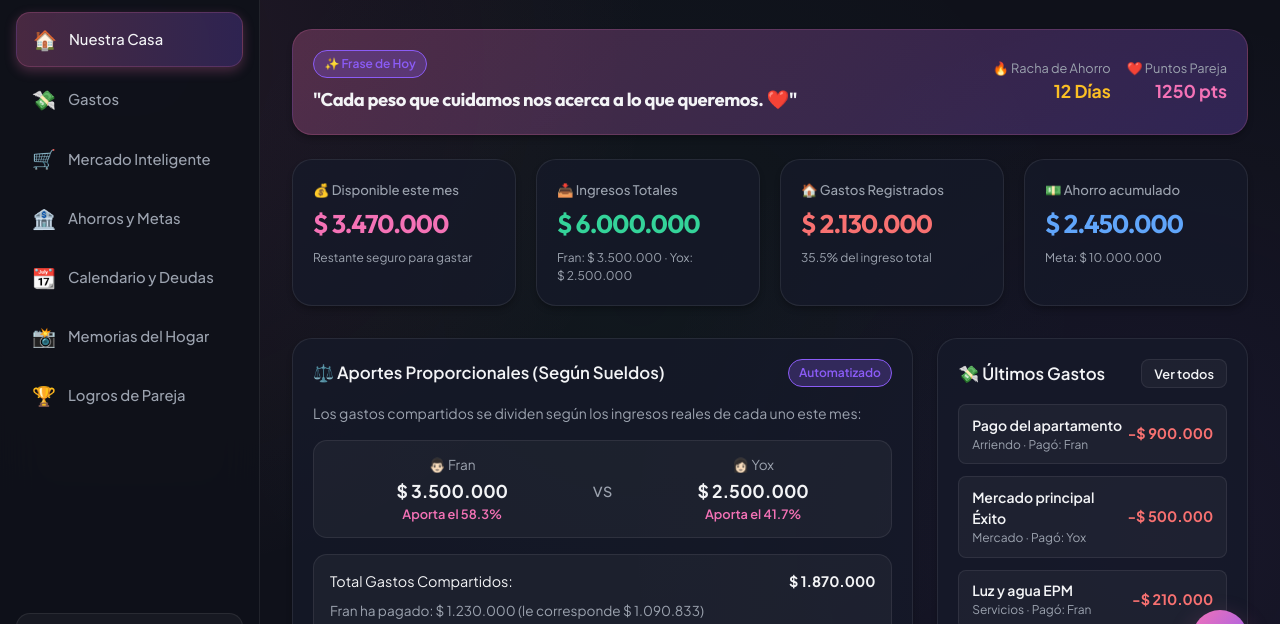
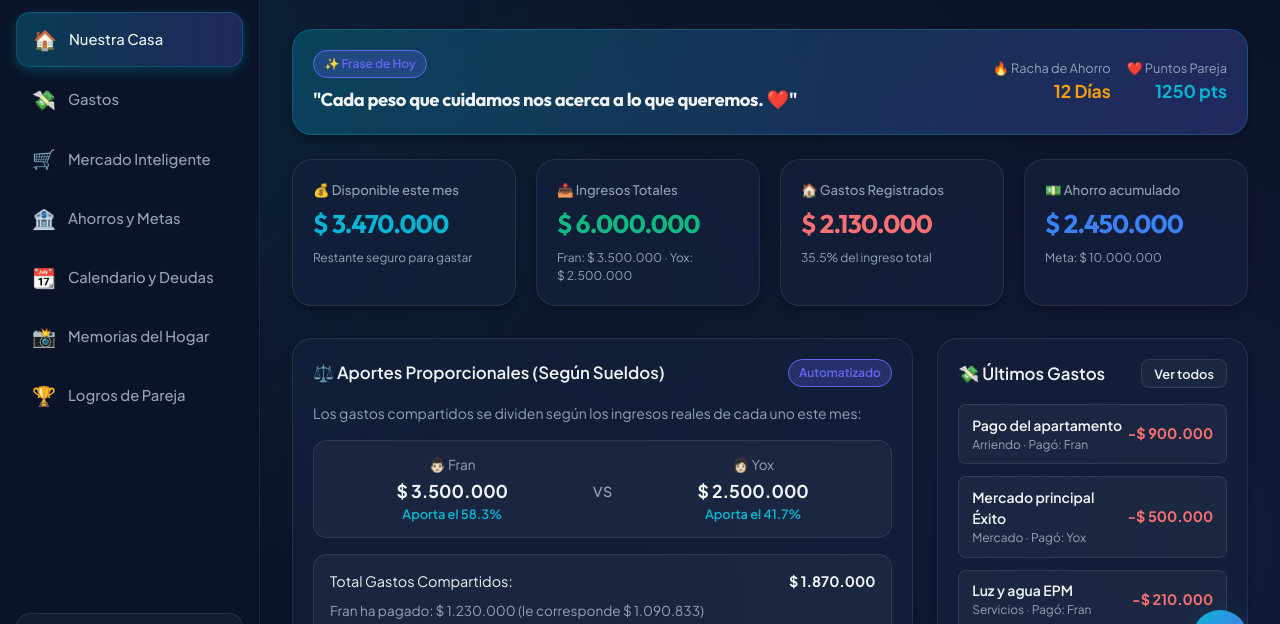
Before and after one commit to FranklinRonquillo/Household, a plain HTML site: page index.html in a window 1280 px wide. Shown: the part 102-726 px from the top of the page. Drawn offline with Linux system fonts and the light colour scheme.

Commit message:
style: update color palette to elegant unisex Electric Teal and Indigo Blue

```diff
--- a/css/dashboard.css
+++ b/css/dashboard.css
@@ -123,8 +123,8 @@
   border: 2px solid var(--bg-dark);
 }
 
-.avatar-a { background: linear-gradient(135deg, #ec4899, #f43f5e); margin-right: -8px; }
-.avatar-b { background: linear-gradient(135deg, #3b82f6, #6366f1); }
+.avatar-a { background: linear-gradient(135deg, #3b82f6, #1d4ed8); margin-right: -8px; }
+.avatar-b { background: linear-gradient(135deg, #06b6d4, #0d9488); }
 
 /* Main Content Area */
 .main-content {
--- a/css/main.css
+++ b/css/main.css
@@ -1,34 +1,34 @@
 /* ==========================================================================
-   HOUSEHOLD - Design System & Theme Variables
+   HOUSEHOLD - Design System & Theme Variables (Unisex Premium Palette)
    ========================================================================== */
 
 @import url('https://fonts.googleapis.com/css2?family=Outfit:wght@300;400;500;600;700;800&family=Plus+Jakarta+Sans:wght@400;500;600;700;800&display=swap');
 
 :root, [data-theme="dark"] {
-  /* Dark Mode Palette */
-  --bg-dark: #0f111a;
-  --bg-card: rgba(22, 26, 42, 0.75);
-  --bg-card-hover: rgba(30, 36, 58, 0.85);
-  --bg-surface: #181c2e;
+  /* Dark Mode Unisex Palette - Slate Navy & Electric Teal / Indigo */
+  --bg-dark: #0b1329;
+  --bg-card: rgba(21, 32, 60, 0.75);
+  --bg-card-hover: rgba(29, 44, 80, 0.85);
+  --bg-surface: #15203c;
   --bg-glass: rgba(255, 255, 255, 0.04);
-  --border-glass: rgba(255, 255, 255, 0.08);
-  --border-accent: rgba(244, 114, 182, 0.2);
+  --border-glass: rgba(255, 255, 255, 0.09);
+  --border-accent: rgba(6, 182, 212, 0.25);
 
-  /* Primary Accents */
-  --primary: #f472b6;
-  --primary-hover: #ec4899;
-  --primary-glow: rgba(244, 114, 182, 0.25);
-  --secondary: #8b5cf6;
-  --secondary-glow: rgba(139, 92, 246, 0.25);
-  --accent-gold: #fbbf24;
+  /* Primary Unisex Accents (Electric Teal & Indigo Blue) */
+  --primary: #06b6d4;
+  --primary-hover: #0891b2;
+  --primary-glow: rgba(6, 182, 212, 0.25);
+  --secondary: #6366f1;
+  --secondary-glow: rgba(99, 102, 241, 0.25);
+  --accent-gold: #f59e0b;
 
   /* Financial Indicators */
-  --income-color: #34d399;
-  --income-glow: rgba(52, 211, 153, 0.2);
+  --income-color: #10b981;
+  --income-glow: rgba(16, 185, 129, 0.2);
   --expense-color: #f87171;
   --expense-glow: rgba(248, 113, 113, 0.2);
-  --savings-color: #60a5fa;
-  --savings-glow: rgba(96, 165, 250, 0.2);
+  --savings-color: #3b82f6;
+  --savings-glow: rgba(59, 130, 246, 0.2);
 
   /* Semáforo de Presupuesto */
   --status-ok: #10b981;
@@ -40,37 +40,37 @@
   --font-body: 'Plus Jakarta Sans', sans-serif;
 
   /* Text Colors */
-  --text-main: #f3f4f6;
-  --text-muted: #9ca3af;
-  --text-dim: #6b7280;
+  --text-main: #f1f5f9;
+  --text-muted: #94a3b8;
+  --text-dim: #64748b;
 
   /* Shadows & Background Radial Gradients */
   --shadow-sm: 0 4px 6px -1px rgba(0, 0, 0, 0.3);
   --shadow-md: 0 10px 15px -3px rgba(0, 0, 0, 0.4);
-  --grad-1: rgba(244, 114, 182, 0.08);
-  --grad-2: rgba(139, 92, 246, 0.08);
-  --grad-3: rgba(52, 211, 153, 0.03);
+  --grad-1: rgba(6, 182, 212, 0.08);
+  --grad-2: rgba(99, 102, 241, 0.08);
+  --grad-3: rgba(16, 185, 129, 0.04);
 
-  --sidebar-bg: rgba(15, 17, 26, 0.95);
-  --input-bg: rgba(15, 17, 26, 0.8);
+  --sidebar-bg: rgba(11, 19, 41, 0.95);
+  --input-bg: rgba(11, 19, 41, 0.85);
 }
 
 [data-theme="light"] {
-  /* Light Mode Palette */
+  /* Light Mode Unisex Palette - Fresh Slate & Teal / Sapphire */
   --bg-dark: #f8fafc;
-  --bg-card: rgba(255, 255, 255, 0.85);
+  --bg-card: rgba(255, 255, 255, 0.88);
   --bg-card-hover: rgba(255, 255, 255, 0.98);
   --bg-surface: #ffffff;
   --bg-glass: rgba(0, 0, 0, 0.03);
-  --border-glass: rgba(0, 0, 0, 0.08);
-  --border-accent: rgba(236, 72, 153, 0.3);
+  --border-glass: rgba(0, 0, 0, 0.09);
+  --border-accent: rgba(13, 148, 136, 0.25);
 
-  /* Primary Accents */
-  --primary: #db2777;
-  --primary-hover: #be185d;
-  --primary-glow: rgba(219, 39, 119, 0.2);
-  --secondary: #7c3aed;
-  --secondary-glow: rgba(124, 58, 237, 0.2);
+  /* Primary Unisex Accents */
+  --primary: #0d9488;
+  --primary-hover: #0f766e;
+  --primary-glow: rgba(13, 148, 136, 0.2);
+  --secondary: #4f46e5;
+  --secondary-glow: rgba(79, 70, 229, 0.2);
   --accent-gold: #d97706;
 
   /* Financial Indicators */
@@ -89,9 +89,9 @@
   /* Shadows & Gradients */
   --shadow-sm: 0 4px 6px -1px rgba(0, 0, 0, 0.05);
   --shadow-md: 0 10px 25px -5px rgba(0, 0, 0, 0.08);
-  --grad-1: rgba(244, 114, 182, 0.12);
-  --grad-2: rgba(139, 92, 246, 0.12);
-  --grad-3: rgba(52, 211, 153, 0.08);
+  --grad-1: rgba(13, 148, 136, 0.1);
+  --grad-2: rgba(79, 70, 229, 0.1);
+  --grad-3: rgba(5, 150, 105, 0.06);
 
   --sidebar-bg: rgba(255, 255, 255, 0.95);
   --input-bg: #f1f5f9;
```
